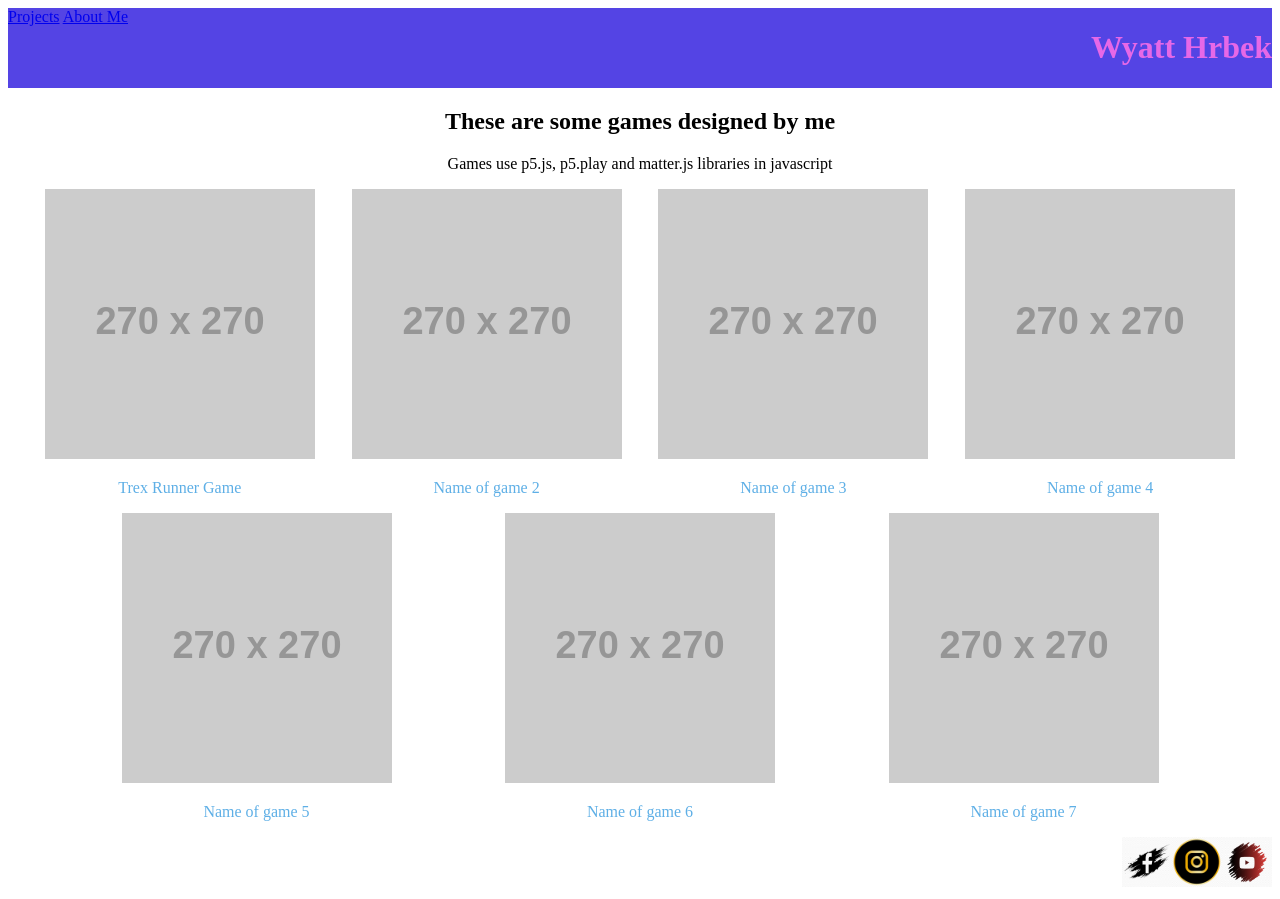
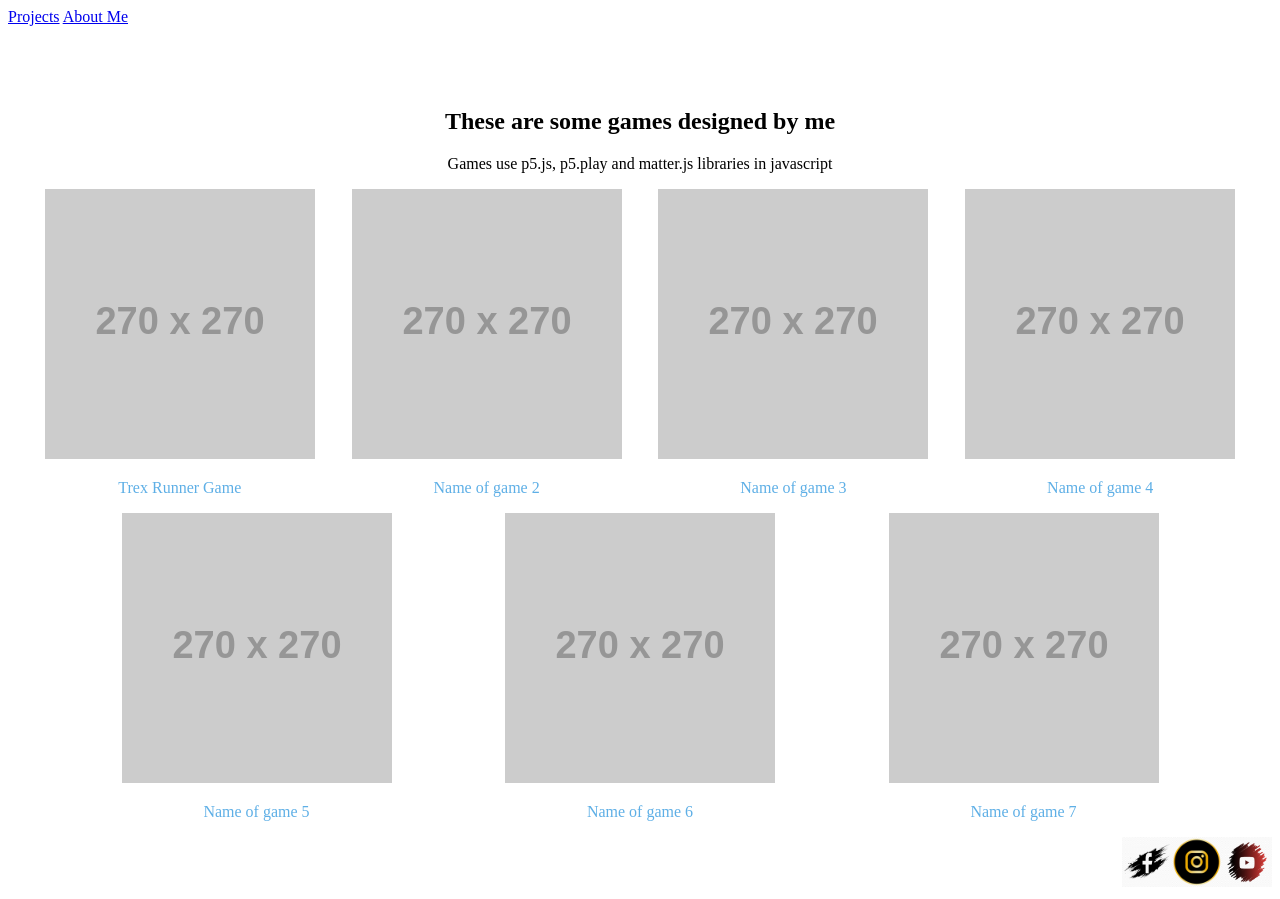
Before and after one commit to CanIJustSay/My-Portfolio, a plain HTML site: page index.html in a window 1280 px wide. Drawn offline with Linux system fonts and the light colour scheme; placeholder pictures from the web are drawn by us.

Commit message:
Update style.css

```diff
--- a/style.css
+++ b/style.css
@@ -1,5 +1,5 @@
 h1 {
-    color: rgb(231, 104, 231);
+    color:#FFFFFF;
 }
 
 /** {
@@ -7,7 +7,7 @@ h1 {
 } */
 
 .header{
-    background-color: rgb(84, 68, 228);
+    background-color:#FFFFFF;
     display: flex;
     text-align: center;
     justify-content: space-between;
```
